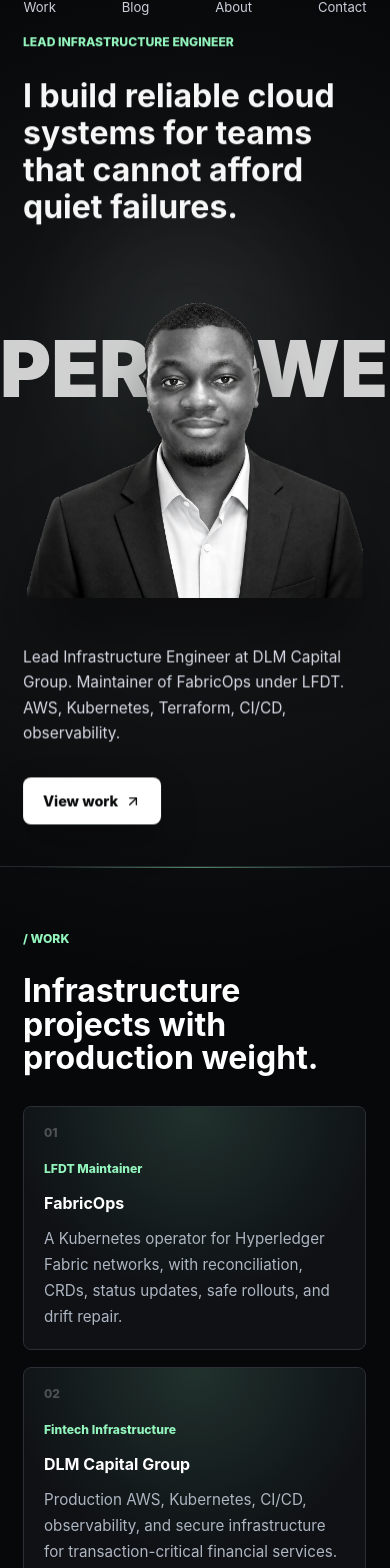
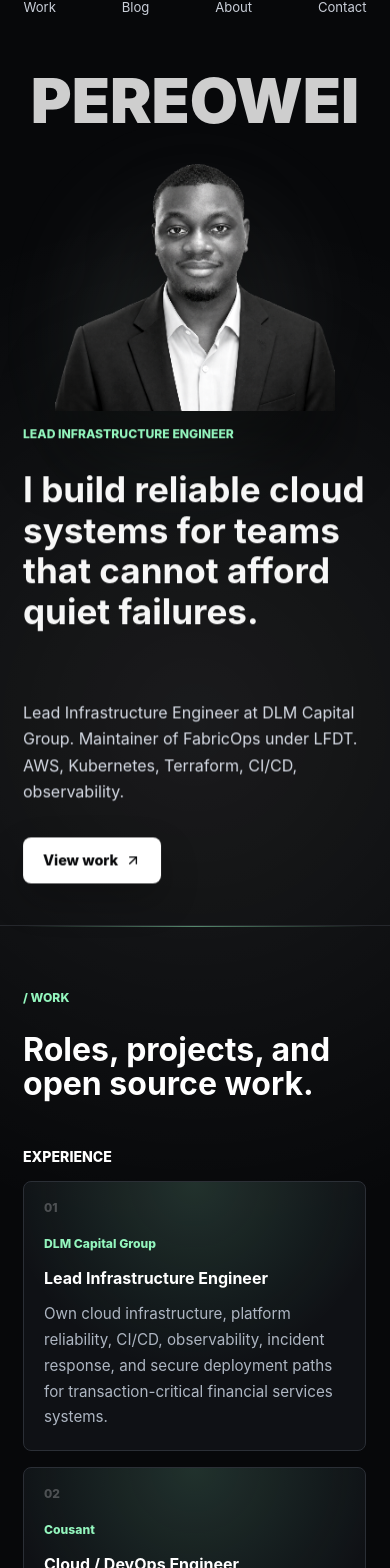
Before and after one commit to dpereowei/pereowei, a React (Vite) app: page / in a window 390 px wide. Shown: the part 53-1621 px from the top of the page. Built offline with nearby package versions, Linux system fonts and the light colour scheme.

Commit message:
Refine responsive portfolio layout

```diff
--- a/src/main.jsx
+++ b/src/main.jsx
@@ -4,18 +4,60 @@ import { ArrowUpRight, Github, Linkedin, Mail } from 'lucide-react';
 import portrait from '../assets/pereowei-headshot-bw-cutout.png';
 import './styles.css';
 
-const work = [
+const experience = [
+  {
+    role: 'Lead Infrastructure Engineer',
+    company: 'DLM Capital Group',
+    summary:
+      'Own cloud infrastructure, platform reliability, CI/CD, observability, incident response, and secure deployment paths for transaction-critical financial services systems.',
+  },
+  {
+    role: 'Cloud / DevOps Engineer',
+    company: 'Cousant',
+    summary:
+      'Built and maintained cloud infrastructure, automation, deployment workflows, and operational documentation for internal and client-facing systems.',
+  },
+  {
+    role: 'Backend / DevOps Engineer',
+    company: 'Earlier engineering work',
+    summary:
+      'Worked across backend services, Linux operations, API integrations, database-backed systems, and developer workflow automation.',
+  },
+];
+
+const projects = [
+  {
+    name: 'Payrail',
+    tag: 'Payments',
+    description:
+      'Payment and infrastructure-oriented engineering work spanning backend systems, operational reliability, and delivery workflows.',
+  },
+  {
+    name: 'Rollercoaster',
+    tag: 'Systems project',
+    description:
+      'A project showcase for product engineering, system design, delivery ownership, and practical cloud/backend work.',
+  },
+  {
+    name: 'gh_issues',
+    tag: 'Developer automation',
+    description:
+      'Automation around GitHub issues, workflows, triage, and engineering productivity.',
+  },
+];
+
+const openSource = [
   {
     name: 'FabricOps',
     tag: 'LFDT Maintainer',
     description:
-      'A Kubernetes operator for Hyperledger Fabric networks, with reconciliation, CRDs, status updates, safe rollouts, and drift repair.',
+      'Kubernetes-native operations tooling for Hyperledger Fabric networks, now accepted under LFDT.',
   },
   {
-    name: 'DLM Capital Group',
-    tag: 'Fintech Infrastructure',
+    name: 'Fablo',
+    tag: 'Hyperledger Fabric',
     description:
-      'Production AWS, Kubernetes, CI/CD, observability, and secure infrastructure for transaction-critical financial services.',
+      'Open source work around Fabric development workflows, local network setup, and developer experience.',
   },
   {
     name: 'Reporting Data Plane',
@@ -150,17 +192,44 @@ function App() {
       <section className="section work-section" id="work" aria-labelledby="work-title">
         <div className="section-copy" data-reveal>
           <p className="eyebrow">/ Work</p>
-          <h2 id="work-title">Infrastructure projects with production weight.</h2>
+          <h2 id="work-title">Roles, projects, and open source work.</h2>
         </div>
-        <div className="card-grid">
-          {work.map((item, index) => (
-            <article className="card" key={item.name} data-reveal data-spotlight style={{ '--delay': `${index * 90}ms` }}>
+        <div className="work-lanes">
+          <div className="lane" data-reveal>
+            <p className="lane-label">Experience</p>
+            {experience.map((item, index) => (
+              <article className="card role-card" key={`${item.company}-${item.role}`} data-spotlight style={{ '--delay': `${index * 90}ms` }}>
+                <span className="card-index">{String(index + 1).padStart(2, '0')}</span>
+                <p>{item.company}</p>
+                <h3>{item.role}</h3>
+                <span>{item.summary}</span>
+              </article>
+            ))}
+          </div>
+
+          <div className="lane" data-reveal style={{ '--delay': '90ms' }}>
+            <p className="lane-label">Projects</p>
+            {projects.map((item, index) => (
+              <article className="card" key={item.name} data-spotlight style={{ '--delay': `${index * 90}ms` }}>
                 <span className="card-index">{String(index + 1).padStart(2, '0')}</span>
                 <p>{item.tag}</p>
                 <h3>{item.name}</h3>
                 <span>{item.description}</span>
               </article>
             ))}
+          </div>
+
+          <div className="lane" data-reveal style={{ '--delay': '180ms' }}>
+            <p className="lane-label">Open Source</p>
+            {openSource.map((item, index) => (
+              <article className="card" key={item.name} data-spotlight style={{ '--delay': `${index * 90}ms` }}>
+                <span className="card-index">{String(index + 1).padStart(2, '0')}</span>
+                <p>{item.tag}</p>
+                <h3>{item.name}</h3>
+                <span>{item.description}</span>
+              </article>
+            ))}
+          </div>
         </div>
       </section>
 
@@ -180,6 +249,10 @@ function App() {
         <div className="section-copy" data-reveal>
           <p className="eyebrow">/ Writing</p>
           <h2 id="blog-title">Notes on infrastructure, reliability, and the messy middle of production systems.</h2>
+          <p className="section-note">
+            Admin publishing will come after first deployment: MDX posts first, then an authenticated writing flow
+            for drafts, previews, and Git-backed publishing.
+          </p>
         </div>
         <div className="post-grid">
           {posts.map((post, index) => (
--- a/src/styles.css
+++ b/src/styles.css
@@ -40,13 +40,13 @@ main {
 .hero,
 .section,
 .footer {
-  width: min(100%, 1440px);
+  width: min(100%, 1728px);
   margin: 0 auto;
   padding-inline: clamp(1.25rem, 6vw, 5.5rem);
 }
 
 .hero {
-  min-height: 790px;
+  min-height: clamp(720px, 86vh, 920px);
   position: relative;
 }
 
@@ -137,11 +137,11 @@ body[data-scrolled="true"] .nav {
 
 .hero-stage {
   position: relative;
-  min-height: 640px;
+  min-height: clamp(620px, 74vh, 760px);
   display: grid;
-  grid-template-columns: minmax(16rem, 24rem) 1fr minmax(16rem, 21rem);
+  grid-template-columns: minmax(19rem, 30rem) minmax(25rem, 1fr) minmax(18rem, 24rem);
   align-items: center;
-  gap: clamp(2rem, 4vw, 4.5rem);
+  gap: clamp(2rem, 5vw, 5.75rem);
   padding-top: 2rem;
   perspective: 1200px;
 }
@@ -170,8 +170,8 @@ p {
 }
 
 h1 {
-  width: min(100%, 23rem);
-  font-size: clamp(2rem, 3.2vw, 2.75rem);
+  width: min(100%, 29rem);
+  font-size: clamp(2.4rem, 3.2vw, 3.55rem);
   line-height: 1.16;
   letter-spacing: 0;
 }
@@ -180,19 +180,22 @@ h1 {
   position: absolute;
   z-index: 1;
   left: 50%;
-  top: 6.8rem;
-  width: 100vw;
+  top: clamp(7.2rem, 12vh, 10rem);
+  width: max-content;
+  max-width: none;
   transform: translate3d(
     calc(-50% + (var(--pointer-x) * -14px)),
     calc(var(--scroll-progress) * -36px),
     0
   );
   color: rgba(247, 247, 247, 0.83);
-  font-size: clamp(4.2rem, 13vw, 10.4rem);
+  font-size: clamp(5.4rem, 11.5vw, 12.25rem);
   font-weight: 900;
   line-height: 0.94;
   text-align: center;
   white-space: nowrap;
+  overflow-wrap: normal;
+  word-break: keep-all;
   transition: transform 140ms ease-out;
 }
 
@@ -201,9 +204,9 @@ h1 {
   z-index: 3;
   grid-column: 2;
   justify-self: center;
-  width: min(35vw, 29.75rem);
+  width: clamp(25rem, 33vw, 35rem);
   min-width: 19rem;
-  max-height: 39.75rem;
+  max-height: 40rem;
   object-fit: contain;
   transform: translate3d(
     calc(var(--pointer-x) * 16px),
@@ -217,14 +220,14 @@ h1 {
 .hero-proof {
   grid-column: 3;
   z-index: 4;
-  width: min(100%, 19rem);
+  width: min(100%, 22rem);
   transform: translate3d(0, calc(1.4rem + (var(--scroll-progress) * 12px)), 0);
   transition: transform 180ms ease-out;
 }
 
 .hero-proof p {
   color: #d8dde7;
-  font-size: 0.96rem;
+  font-size: clamp(1rem, 1.15vw, 1.32rem);
   line-height: 1.65;
 }
 
@@ -255,7 +258,7 @@ h1 {
 
 .section {
   display: grid;
-  grid-template-columns: minmax(16rem, 40rem) 1fr;
+  grid-template-columns: minmax(18rem, 44rem) 1fr;
   gap: clamp(2rem, 5vw, 4.5rem);
   border-top: 1px solid #25272c;
   padding-block: clamp(4rem, 8vw, 6.5rem);
@@ -287,12 +290,40 @@ h1 {
   letter-spacing: 0;
 }
 
+.section-note {
+  max-width: 32rem;
+  margin-top: 1.5rem;
+  color: #aeb6c2;
+  font-size: 0.95rem;
+  line-height: 1.7;
+}
+
 .card-grid,
-.post-grid {
+.post-grid,
+.work-lanes {
   display: grid;
   grid-template-columns: repeat(3, minmax(0, 1fr));
   gap: 1rem;
   align-self: start;
+}
+
+.work-lanes {
+  grid-column: 1 / -1;
+  margin-top: 1rem;
+}
+
+.lane {
+  display: grid;
+  gap: 1rem;
+  align-content: start;
+}
+
+.lane-label {
+  color: #ffffff;
+  font-size: 0.88rem;
+  font-weight: 800;
+  letter-spacing: 0;
+  text-transform: uppercase;
 }
 
 .card,
@@ -386,6 +417,10 @@ h1 {
   min-height: 14rem;
 }
 
+.role-card {
+  min-height: 15rem;
+}
+
 .post a {
   display: inline-flex;
   align-items: center;
@@ -400,10 +435,14 @@ h1 {
   display: flex;
   align-items: center;
   justify-content: space-between;
+  flex-wrap: wrap;
   gap: 2rem;
   border-top: 1px solid #25272c;
   padding-block: 2rem 3rem;
   color: #d8dde7;
+  position: relative;
+  z-index: 2;
+  overflow: visible;
 }
 
 .socials {
@@ -470,18 +509,22 @@ h1 {
   }
 
   .hero-stage {
-    gap: 1.5rem;
-    padding-top: 1rem;
+    display: flex;
+    flex-direction: column;
+    gap: 0;
+    min-height: auto;
+    padding-top: 2.5rem;
   }
 
   .hero-copy,
   .hero-proof {
-    grid-column: 1;
     transform: none;
   }
 
   .hero-copy {
-    order: 1;
+    order: 3;
+    width: min(100%, 35rem);
+    margin-top: 2.25rem;
   }
 
   h1 {
@@ -489,9 +532,8 @@ h1 {
   }
 
   .portrait {
-    grid-column: 1;
-    order: 3;
-    width: min(86vw, 28rem);
+    order: 2;
+    width: min(70vw, 26rem);
     min-width: 0;
     margin-inline: auto;
     transform: translateY(0);
@@ -500,15 +542,24 @@ h1 {
   .hero-proof {
     order: 4;
     width: min(100%, 34rem);
+    margin-top: 2rem;
   }
 
   .hero-word {
-    top: 16.4rem;
-    font-size: clamp(4.4rem, 20vw, 8.5rem);
+    position: relative;
+    order: 1;
+    top: auto;
+    left: auto;
+    width: auto;
+    max-width: 100%;
+    transform: none;
+    font-size: clamp(3.9rem, 10vw, 5.4rem);
+    line-height: 0.9;
   }
 
   .card-grid,
-  .post-grid {
+  .post-grid,
+  .work-lanes {
     grid-template-columns: 1fr;
   }
 }
@@ -557,7 +608,21 @@ h1 {
   }
 
   .hero-word {
-    top: 18.8rem;
+    width: 100%;
+    font-size: clamp(3rem, 16vw, 3.9rem);
+    line-height: 0.95;
+  }
+
+  .hero-copy {
+    margin-top: 1.75rem;
+  }
+
+  h1 {
+    font-size: clamp(2.05rem, 9vw, 2.45rem);
+  }
+
+  .portrait {
+    width: min(72vw, 19rem);
   }
 
   .footer {
@@ -565,3 +630,13 @@ h1 {
     flex-direction: column;
   }
 }
+
+@media (min-width: 1441px) {
+  .hero-stage {
+    grid-template-columns: minmax(24rem, 31rem) minmax(33rem, 1fr) minmax(22rem, 25rem);
+  }
+
+  .hero-word {
+    font-size: clamp(10.2rem, 10.5vw, 12.25rem);
+  }
+}
```
Lines whose indentation alone changed are shown as unchanged.
